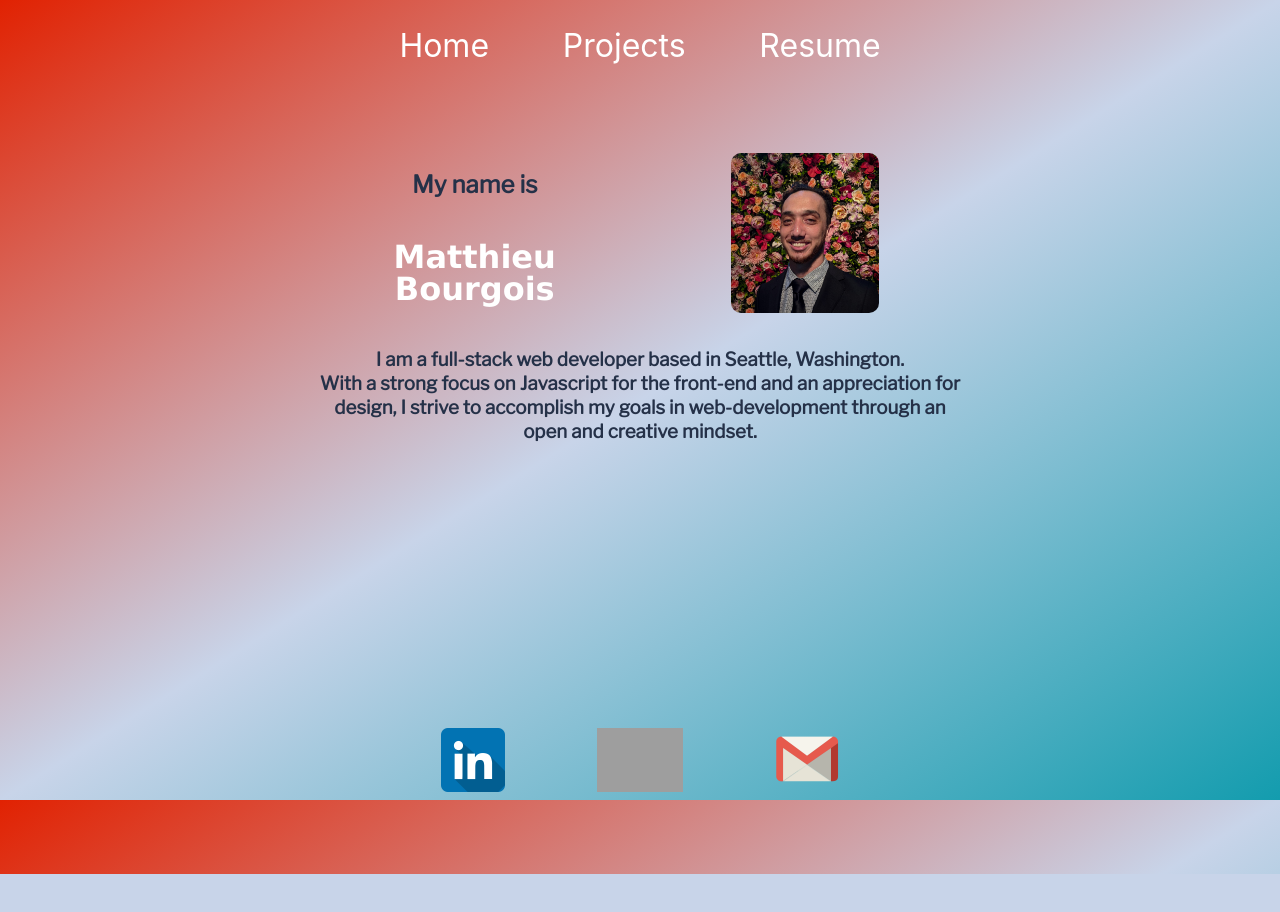
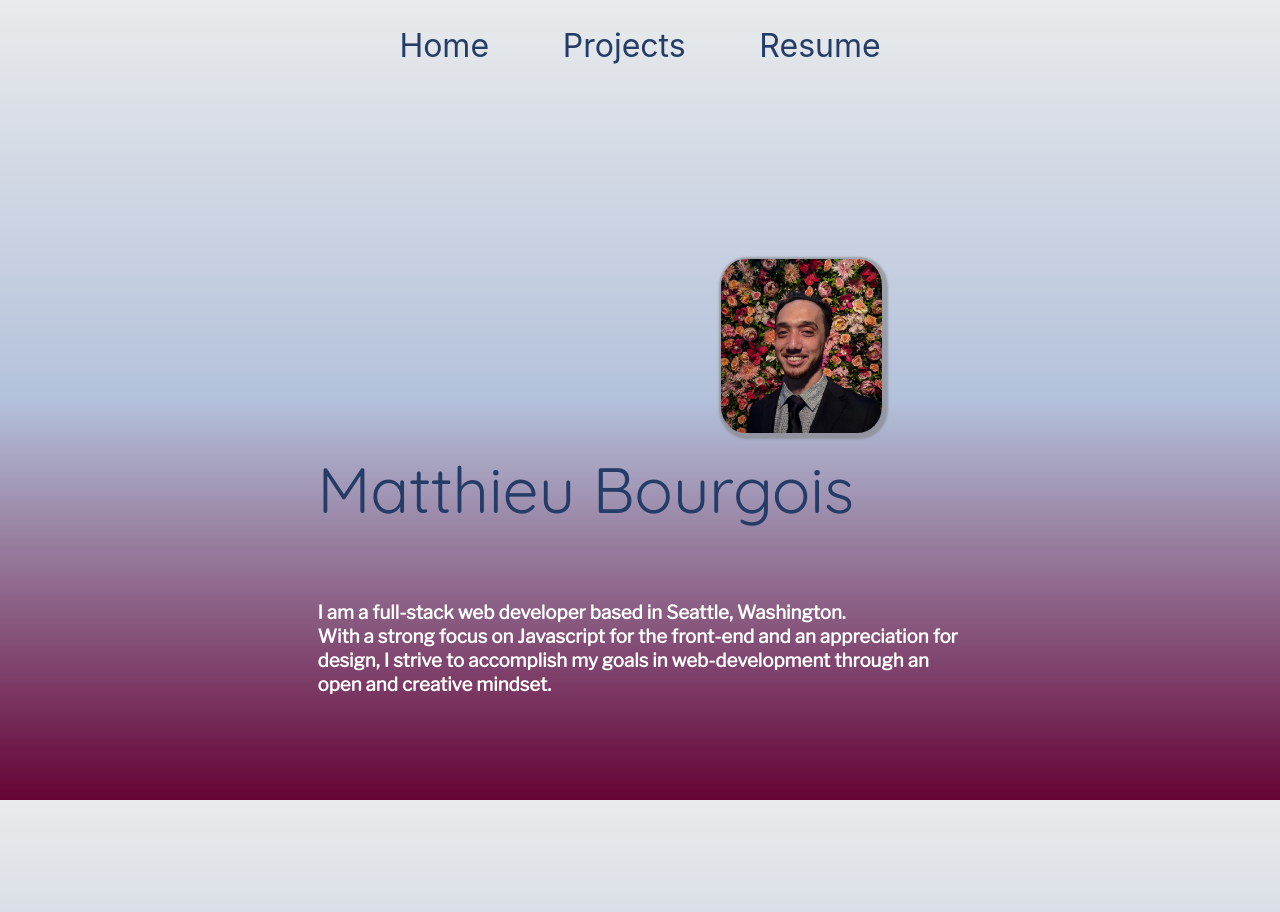
Before and after one commit to humblefeet/react-portfolio, a React (Create React App) app: page / in a window 1280 px wide. Shown: the top 912 px of the page. Before the commit the page ends 874 px from the top, so only its background shows below. Built offline with nearby package versions, Linux system fonts and the light colour scheme; grey boxes are pictures that could not be loaded.

Commit message:
media queries and redesign

```diff
--- a/public/index.html
+++ b/public/index.html
@@ -5,6 +5,7 @@
     <link rel="shortcut icon" type="image/png" href="%PUBLIC_URL%/favicon.ico" sizes="16x16">
     <link href="https://fonts.googleapis.com/css?family=Nunito" rel="stylesheet">
     <link href="https://fonts.googleapis.com/css?family=Libre+Franklin" rel="stylesheet">
+    <link href="https://fonts.googleapis.com/css?family=Quicksand" rel="stylesheet">
     <meta name="viewport" content="width=device-width, initial-scale=1, shrink-to-fit=no">
     <meta name="theme-color" content="#000000">
     <!--
--- a/src/App.css
+++ b/src/App.css
@@ -1,30 +1,24 @@
 .App{
-  height: 100%;
+  height: 100vh;
 }
 
 body{
-  /* background-image: url(./images/greyReflection.jpg); */
   background-size: cover;
   background-repeat: no-repeat;
   background-attachment: fixed;
   background-position: center;
   padding-bottom: 4%;
-  /* position: relative; */
   margin-bottom: 5em;
-  color: #253148;
   background-color: #C8D4E9;
-  background-image: linear-gradient(to  bottom right, #E12202, #C8D4E9, #139CAE);
+  background-image: linear-gradient(to  bottom , rgb(233, 235, 236), rgb(179, 193, 219), rgba(100, 1, 50, 0.986));
 }
 .main{
-  height: 80vh;
-  width: 100vw;
-  margin: 0 auto;
-  overflow: auto
+  height: 100vh;
+  width: 90vw;
+  margin: 0 1em;
+  align-content: center;
 }
 nav{
-  /* background-color: #253148; */
-  /* background-image: linear-gradient(#C8D4E9, #E12202 ); */
-  color: white;
   font-size: 1.2rem;
   text-align: center;
   padding: 2%;
@@ -32,44 +26,48 @@ nav{
 }
 
 a {
-  color:rgb(255, 255, 255);
+  color: #253c66;
   margin: 0 1em;
   text-decoration: none;
   align-content: center;
 }
 
 nav>a:hover{
-  color: #253148}
+text-decoration: underline;
+}
 
 a:visited {
-  color:rgb(255, 255, 255);
+  color: #253148;
 }
+
+@media screen and (min-width: 720px){
+
+}
+
+
 
 @media screen and (min-width: 1080px){
   body{
-    /* background-image: url(./images/valleyOfFire.jpg); */
-    background-size: cover;
-    background-repeat: no-repeat;
-    background-attachment: fixed;
-    background-position: bottom;
     padding-bottom: 5%;
-    position: relative;
   }
 
   nav{
-    color: white;
+    color: #253c66;
     font-size: 2rem;
     text-align: center;
     padding: 2%;
   }
 
   a {
-    color:rgb(255, 255, 255);
+    color: #253c66;
     margin: 0 3%;
     text-decoration: none;
   }
 
   .main{
     width: 70vw;
+    padding: 0 ;
+    margin: 0 auto;
+    align-content: center;
   }
 }
--- a/src/App.js
+++ b/src/App.js
@@ -2,7 +2,6 @@ import React, { Component } from 'react';
 import './App.css';
 import Homepage from './components/Homepage/Homepage'
 import Projects from './components/Projects/Projects'
-import Footer from './components/Footer/Footer'
 import Resume from './components/Resume/Resume'
 import {
   BrowserRouter as Router,
@@ -25,7 +24,6 @@ class App extends Component {
             <Route path="/projects" component={Projects}></Route>
             <Route path="/resume" component={Resume}></Route>
           </div>
-          <Footer/>
 
         </div>
       </Router>
--- a/src/components/Footer/Footer.css
+++ b/src/components/Footer/Footer.css
@@ -1,37 +1,21 @@
-.big{
-    color: rgb(255, 254, 254);
-}
-
-.portrait{
-    border-radius: 50%;
-    /* height: 6em; */
-    float: right;
-    margin-right: .5em 2em;
-    border: 2px white solid
-}
-
 .icons{
     height: 2.5em;
     align-items: center;
     margin: .5em auto;
-}
-.lowContact{
-    width: 100%;
+    justify-content: space-evenly
+
 }
 
 .Footer {
-    position: fixed;
-    bottom:0;
-    width:100%;
+    display: block;
     height: 5em;
-    clear: both;
+    margin:  0 auto;
     text-align: center;
 }
 
-@media screen and (min-width: 1080px){
+@media screen and (min-width: 980px){
     .icons{
         height: 4em;
-        /* float: left; */
         margin: .5em;
     }
 }
--- a/src/components/Footer/Footer.jsx
+++ b/src/components/Footer/Footer.jsx
@@ -1,17 +1,11 @@
 import React from 'react';
 import  './Footer.css'
-// import Portrait from '../../images/portrait.jpg'
 import gmail from '../../images/gmail.png'
 import github from '../../images/github.png'
 import linkedIn from '../../images/linkedin.png'
 
 const Contact = props => (
     <div className="Footer">
-        {/* <img
-            alt="portrait"
-            className="icons portrait"
-            src={Portrait}>
-        </img> */}
         <div className="lowContact">
             <a  href="https://www.linkedin.com/in/matthieu-bourgois/">
                 <img className="icons"
--- a/src/components/Homepage/Homepage.css
+++ b/src/components/Homepage/Homepage.css
@@ -3,36 +3,88 @@
     line-height: 1.5em;
     margin: 7% 14%;
     display: grid;
-    grid-template-columns: 1fr 1fr;
-    grid-template-rows: 1fr 1fr 2fr;
+    grid-template-columns: 1fr;
+    grid-template-rows: 20% 40% 40%;
     grid-template-areas:
-                        "myNameIs myFace"
-                        "name myFace"
-                        "description description";
-    grid-gap: 1em;
-    text-align: center;
+                        "name"
+                        "myFace"
+                        "description";
 }
 
 .name{
+    font-size: 4em;
     margin: 0;
     line-height: 1em;
     grid-area: name;
-    color: white;
-    font-weight: 600;
-    font-family: 'Lucida Grande', 'Lucida Sans', Arial, sans-serif
-}
+    color: #253c66;
+    font-weight: 500;
+    padding: 2% 0;
+    text-align: center;
+    font-family: 'Quicksand', sans-serif;
 
-.myNameIs{
-    grid-area: myNameIs
 }
 
 .myFace{
-    margin: 0 auto;
+    width: 50%;
+    margin: 20% auto;
     grid-area: myFace;
-    height: 10em;
-    border-radius: 10px
+    vertical-align: bottom;
+    border-radius: 15%;
+    box-shadow: 2px 2px 2px 4px rgba(128, 128, 128, 0.589);
 }
 
 .description{
     grid-area: description;
+    text-align: left;
+    color: rgb(255, 255, 255);
 }
+
+@media screen and (min-width: 690px){
+
+    .homepage{
+        font-family: 'Libre Franklin', sans-serif;
+        line-height: 1.5em;
+        margin: 7% 14%;
+        display: grid;
+        grid-template-columns: 1fr 1fr;
+        grid-template-rows: 40% 30% 30%;
+        grid-template-areas:
+                            "name myFace"
+                            "name myFace"
+                            "description description";
+    }
+
+    .myFace{
+        width: 50%;
+        margin-bottom: 20%;
+        margin-top: 0;
+    }
+
+    .name{
+        text-align: left;
+    }
+}
+
+@media screen and (min-width: 1080px){
+
+    .homepage{
+        font-family: 'Libre Franklin', sans-serif;
+        line-height: 1.5em;
+        margin: 7% 14%;
+        display: grid;
+        grid-template-columns: 1fr 1fr;
+        grid-template-rows: 40% 30% 30%;
+        grid-template-areas:
+                            ". myFace"
+                            "name name"
+                            "description description";
+    }
+
+    .myFace{
+        width: 50%;
+        margin-bottom: 20%;
+        margin-top: 0;
+    }
+
+
+}
--- a/src/components/Homepage/Homepage.jsx
+++ b/src/components/Homepage/Homepage.jsx
@@ -6,8 +6,6 @@ class Homepage extends Component {
     render(){
         return(
             <div className="homepage">
-                    <h2 className="myNameIs">My name is</h2>
-
                     <h1 className="name">Matthieu Bourgois</h1>
 
                     <img
--- a/src/components/Projects/Projects.css
+++ b/src/components/Projects/Projects.css
@@ -7,7 +7,7 @@
         "hike"
         "word"
         "rain" ;
-    grid-gap: 2em;
+    grid-gap: 1em;
     margin: 0 auto;
 }
 
@@ -24,8 +24,8 @@
 
 .projectsIntro{
     margin: 2% 14%;
-    /* color: rgb(255, 255, 255); */
-    font-family: 'Libre Franklin', sans-serif;
+    color: #253c66;
+    font-family: 'Quicksand', sans-serif;
 }
 
 .images{
--- a/src/components/Resume/Resume.css
+++ b/src/components/Resume/Resume.css
@@ -1,30 +1,28 @@
 .mainResume{
     margin: 0 auto;
-    width: 100vw;
+}
 
-}
-.resume{
+/* .resume{
     width: 70%;
-    /* height: 100vh; */
-    padding: 2%;
     margin: 0 auto;
-}
+} */
+
 .introResume{
-    margin: 2% 14%;
-    text-align: left;
-    /* color: rgb(255, 255, 255); */
-    font-family: 'Libre Franklin', sans-serif;
+    /* margin: 2% 14%; */
+    text-align: center;
+    color: #253c66;
+    font-family: 'Quicksand', sans-serif;
 
 }
 .button{
-    margin: 0 14%;
+    margin: 0 auto;
     border-radius: 5px;
     box-shadow: 1px 2px grey;
     align-items: center;
     display: inline-block
 }
 
-.main>h1{
-    margin: 0;
-    font-family: 'Libre Franklin', sans-serif;
+.top{
+    display: block;
+    text-align: center;
 }
--- a/src/components/Resume/Resume.jsx
+++ b/src/components/Resume/Resume.jsx
@@ -1,19 +1,27 @@
 import React from 'react';
 import './Resume.css'
-import ResumeImage from '../../images/matthieubourgois_resume_2019.jpg'
+// import ResumeImage from '../../images/matthieubourgois_resume_2019.jpg'
 import ResumeFile from '../../files/matthieubourgois_resume.pdf'
+import Footer from '../../components/Footer/Footer'
+
 
 const Resume = () => (
     <div className="mainResume">
-        <h1 className="introResume green" >Resume</h1>
+        <Footer/>
 
-        <a href={ResumeFile} download>
-            <button className="button">Download</button>
-        </a>
+        <div className="top">
+            <h1 className="introResume" >Resume</h1>
 
-        <img className="resume"
-            src={ResumeImage}
-            alt="resume"></img>
+            <a href={ResumeFile} download>
+                <button className="button">Download</button>
+            </a>
+        </div>
+        {/* <div className="resume">
+            <img
+                src={ResumeImage}
+                alt="resume"></img>
+        </div> */}
+
     </div>
 )
 
```
